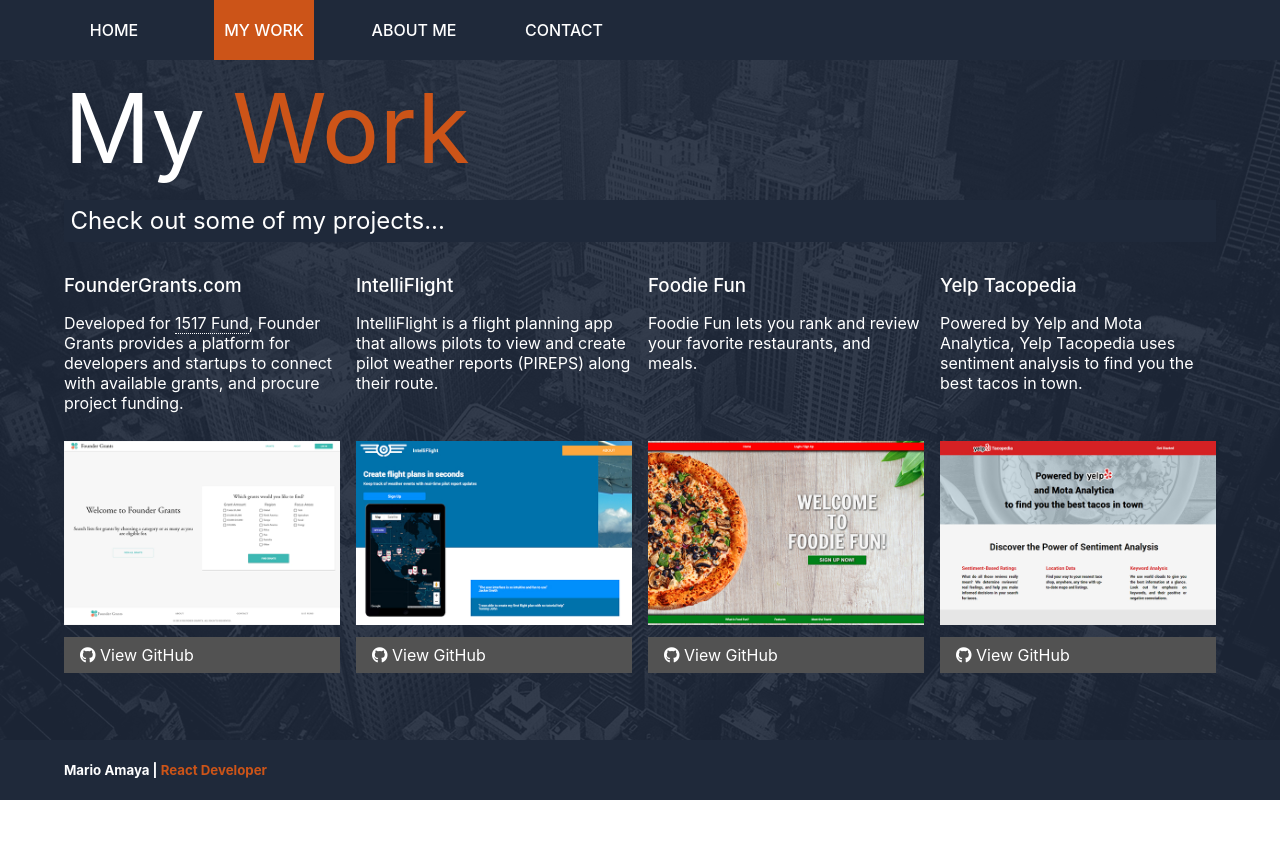
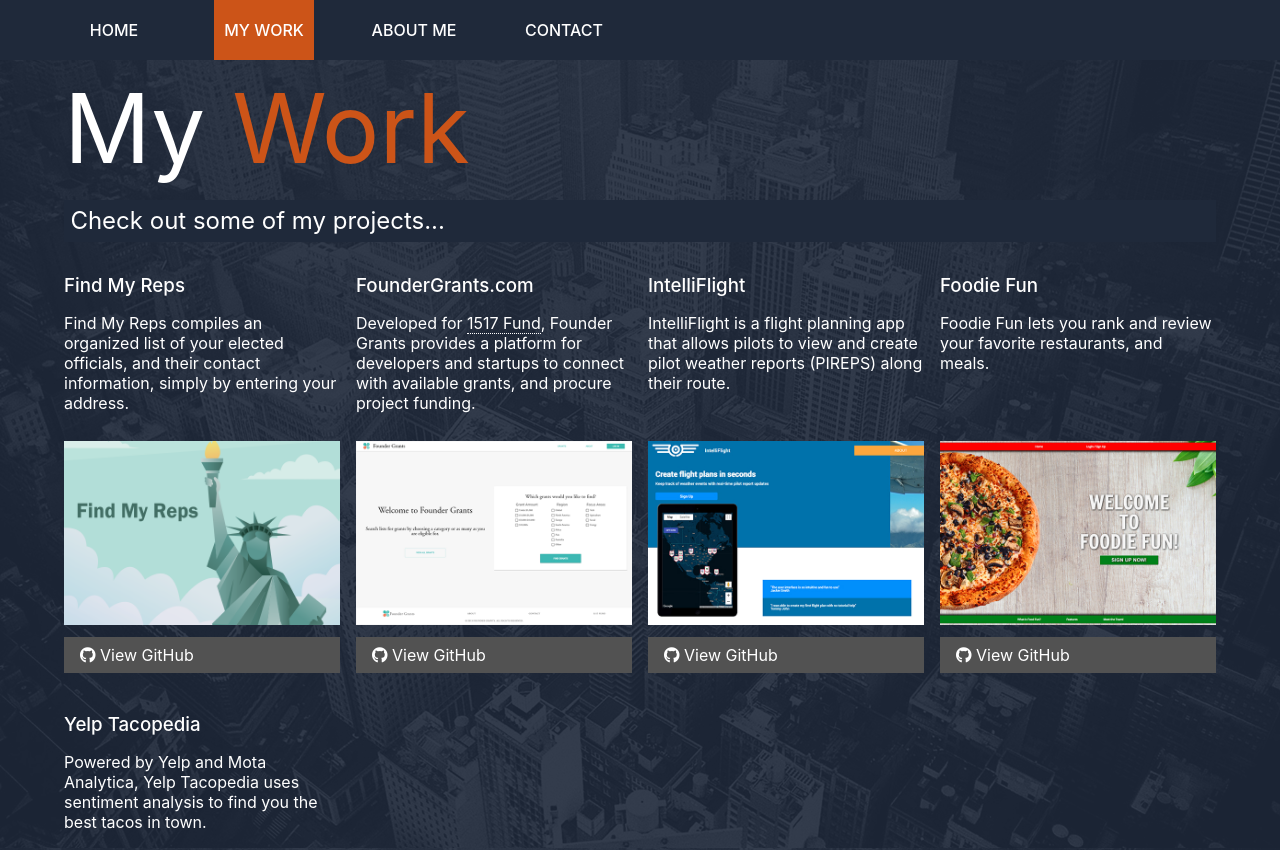
Before and after one commit to MAmaya1/portfolio-website-react, a React (Create React App) app: page /portfolio in a window 1280 px wide. Shown: the top 850 px of the page. Before the commit the page ends 800 px from the top, so only its background shows below. Built offline with nearby package versions, Linux system fonts and the light colour scheme.

Commit message:
updated PortfolioPage and tests

```diff
--- a/src/components/PortfolioPage.js
+++ b/src/components/PortfolioPage.js
@@ -11,6 +11,7 @@
 import project2 from '../images/projects/project2.jpg';
 import project3 from '../images/projects/project3.jpg';
 import project4 from '../images/projects/project4.jpg';
+import screenshot from '../images/projects/screenshot.png';
 
 // Styles
 
@@ -126,6 +127,12 @@
                 <SmallHeading>Check out some of my projects...</SmallHeading>
                 <Projects>
                     <PortfolioItem>
+                        <h3>Find My Reps</h3>
+                        <p>Find My Reps compiles an organized list of your elected officials, and their contact information, simply by entering your address.</p>
+                        <a href="https://play.google.com/store/apps/details?id=com.marioamayasd.find_my_reps" target="_blank" rel="noopener noreferrer" data-testid="findMyRepsUrl"><img src={screenshot} alt="Find My Reps Feature Image"/></a>
+                        <Button href="https://github.com/MAmaya1/find-my-reps" target="_blank" rel="noopener noreferrer"><i className="fab fa-github"></i> View GitHub</Button>
+                    </PortfolioItem>
+                    <PortfolioItem>
                         <h3>FounderGrants.com</h3>
                         <p>Developed for <a href="https://www.1517fund.com/" target="_blank" rel="noopener noreferrer" data-testid="1517Url">1517 Fund</a>, Founder Grants provides a platform for developers and startups to connect with available grants, and procure project funding.</p>
                         <a href="https://www.foundergrants.com/" target="_blank" rel="noopener noreferrer" data-testid="founderGrantsUrl"><img src={project1} alt="Founder Grants Screenshot"/></a>
```
Also changed, not shown: src/images/projects/screenshot.png (added), 1 other file (tests, documents, lock files or other folders).
